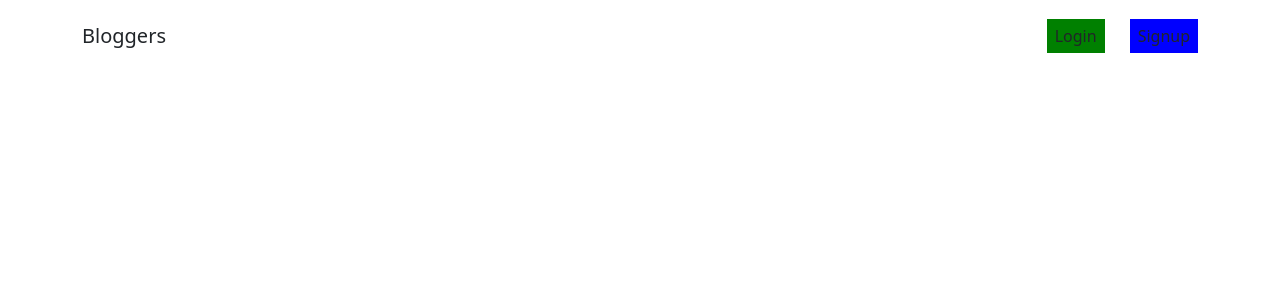
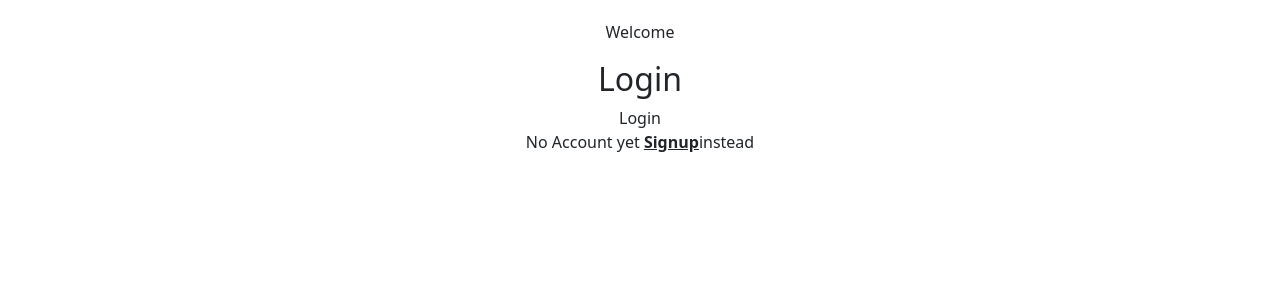
Before and after one commit to TashwillAndries/Bloggers, a Vue app: page / in a window 1280 px wide. Shown: the top 300 px of the page. Built offline with nearby package versions, Linux system fonts and the light colour scheme.

Commit message:
new updates

```diff
--- a/src/components/Navbar.vue
+++ b/src/components/Navbar.vue
@@ -13,19 +13,11 @@
 
       <div class="collapse navbar-collapse" id="navmenu">
         <ul class="navbar-nav ms-auto">
-          <li class="nav-item">
-            <router-link
-              :to="{ name: 'Login' }"
-              class="nav-link login-link text-dark"
-              >Login</router-link
-            >
+          <li>
+            Login
           </li>
-          <li class="nav-item">
-            <router-link
-              :to="{ name: 'Signup' }"
-              class="nav-link signup-link text-dark"
-              >Signup</router-link
-            >
+          <li>
+            Signup
           </li>
         </ul>
       </div>
--- a/src/router/index.js
+++ b/src/router/index.js
@@ -1,23 +1,11 @@
 import { createRouter, createWebHistory } from "vue-router";
 import Welcome from "../views/Welcome.vue";
-import Login from "../views/LoginForm.vue";
-import Signup from "../views/SignupForm.vue";
 
 const routes = [
   {
     path: "/",
     name: "Welcome",
     component: Welcome,
-  },
-  {
-    path: "/login",
-    name: "Login",
-    component: Login,
-  },
-  {
-    path: "/signup",
-    name: "Signup",
-    component: Signup,
   },
 ];
 
--- a/src/views/Welcome.vue
+++ b/src/views/Welcome.vue
@@ -1,12 +1,64 @@
 <template>
-  <Navbar />
+  <div class="welcome container">
+    <p>Welcome</p>
+    <div v-if="showLogin">
+      <h2>Login</h2>
+      <LoginForm />
+      <p>
+        No Account yet <span @click="showLogin = false">Signup</span>instead
+      </p>
+    </div>
+    <div v-else>
+      <h2>Sign up</h2>
+      <SignupForm />
+      <p>
+        Already Registered<span @click="showLogin = true">Login</span>instead
+      </p>
+    </div>
+  </div>
 </template>
 
 <script>
-import Navbar from "../components/Navbar.vue";
+import SignupForm from "../components/SignupForm.vue";
+import LoginForm from "../components/LoginForm.vue";
+import { ref } from "@vue/reactivity";
 export default {
-  components: { Navbar },
+  components: { SignupForm, LoginForm },
+  setup() {
+    const showLogin = ref(true);
+    return { showLogin };
+  },
 };
 </script>
 
-<style></style>
+<style>
+.welcome {
+  text-align: center;
+  padding: 20px 0;
+}
+.welcome form {
+  width: 300px;
+  margin: 20px auto;
+}
+.welcome label {
+  display: block;
+  margin: 20px 0 10px;
+}
+.welcome input {
+  width: 100%;
+  padding: 10px;
+  border-radius: 20px;
+  border: 1px solid #eee;
+  outline: none;
+  color: #999;
+  margin: 10px auto;
+}
+.welcome span {
+  font-weight: bold;
+  text-decoration: underline;
+  cursor: pointer;
+}
+.welcome button {
+  margin: 20px auto;
+}
+</style>
```
Also changed, not shown: src/components/LoginForm.vue (renamed from src/views/LoginForm.vue), src/components/SignupForm.vue (renamed from src/views/SignupForm.vue).
